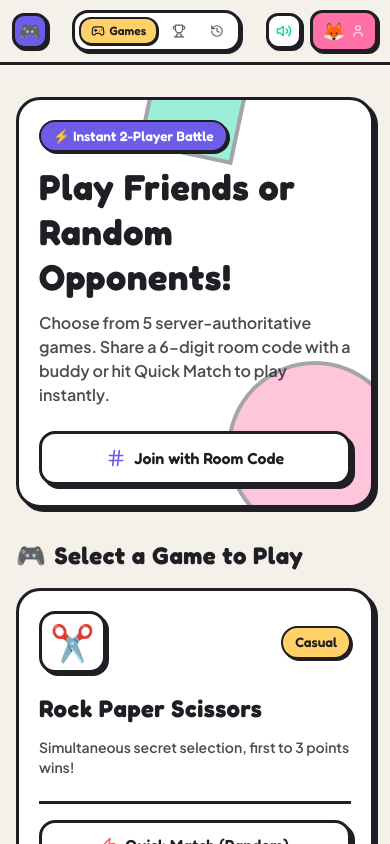
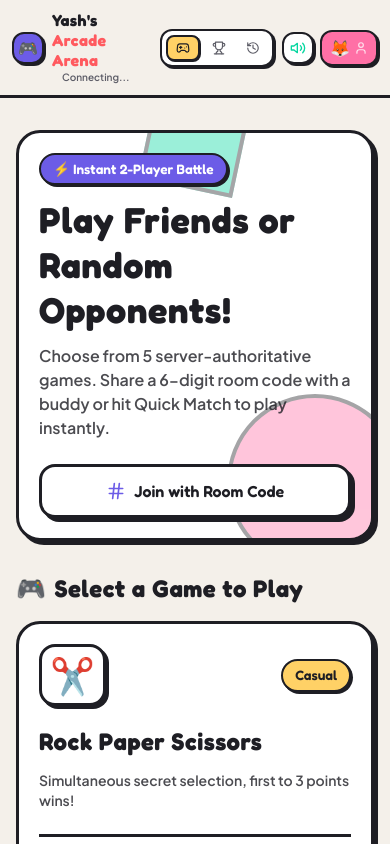
Before and after one commit to yashsushil16/-Real-Time-Multiplayer-2-Player-Games-Platform, a React (Vite) app in the folder client/: page / in a window 390 px wide. Shown: the top 844 px of the page. Built offline with nearby package versions, Linux system fonts and the light colour scheme; no server answers.

Commit message:
Make header title text always visible on all screen sizes

```diff
--- a/client/src/components/Navbar.jsx
+++ b/client/src/components/Navbar.jsx
@@ -8,69 +8,69 @@ export default function Navbar({ activeTab, setActiveTab, onOpenProfile }) {
   return (
     <header className="sticky top-0 z-50 bg-[#F4F0EA]/95 backdrop-blur-md border-b-[3px] border-[#1E1E24] px-3 sm:px-4 py-2.5 sm:py-3">
       <div className="max-w-6xl mx-auto flex items-center justify-between gap-2 sm:gap-4">
-        {/* Brand Logo */}
+        {/* Brand Logo & Always Visible Name */}
         <div
           onClick={() => setActiveTab('lobby')}
           className="flex items-center gap-2 cursor-pointer group"
         >
-          <div className="w-9 h-9 sm:w-10 sm:h-10 rounded-xl bg-[#6C5CE7] border-[3px] border-[#1E1E24] shadow-[2px_2px_0px_#1E1E24] sm:shadow-[3px_3px_0px_#1E1E24] flex items-center justify-center text-white text-lg sm:text-xl group-hover:scale-105 transition-transform flex-shrink-0">
+          <div className="w-8 h-8 sm:w-10 sm:h-10 rounded-xl bg-[#6C5CE7] border-[2px] sm:border-[3px] border-[#1E1E24] shadow-[2px_2px_0px_#1E1E24] sm:shadow-[3px_3px_0px_#1E1E24] flex items-center justify-center text-white text-base sm:text-xl group-hover:scale-105 transition-transform flex-shrink-0">
             🎮
           </div>
-          <div className="hidden xs:block">
-            <span className="font-['Fredoka'] text-xl sm:text-2xl font-bold tracking-wide text-[#1E1E24]">
+          <div>
+            <span className="font-['Fredoka'] text-base sm:text-2xl font-bold tracking-wide text-[#1E1E24] leading-tight block">
               Yash's <span className="text-[#FF5A5F]">Arcade Arena</span>
             </span>
-            <div className="flex items-center gap-1.5 text-[10px] sm:text-xs font-semibold text-[#5C5C66]">
-              <span className={`w-2 h-2 rounded-full ${connected ? 'bg-[#06D6A0]' : 'bg-[#FF5A5F] animate-ping'}`} />
-              <span className="hidden sm:inline">{connected ? 'Server Ready' : 'Connecting...'}</span>
+            <div className="flex items-center gap-1 text-[10px] sm:text-xs font-semibold text-[#5C5C66]">
+              <span className={`w-1.5 h-1.5 sm:w-2 sm:h-2 rounded-full ${connected ? 'bg-[#06D6A0]' : 'bg-[#FF5A5F] animate-ping'}`} />
+              <span className="text-[10px] sm:text-xs">{connected ? 'Server Ready' : 'Connecting...'}</span>
             </div>
           </div>
         </div>
 
         {/* Navigation Tabs */}
-        <nav className="flex items-center gap-1 sm:gap-2 bg-white border-[3px] border-[#1E1E24] p-1 rounded-2xl shadow-[2px_2px_0px_#1E1E24] sm:shadow-[3px_3px_0px_#1E1E24]">
+        <nav className="flex items-center gap-1 sm:gap-2 bg-white border-[2px] sm:border-[3px] border-[#1E1E24] p-1 rounded-xl sm:rounded-2xl shadow-[2px_2px_0px_#1E1E24] sm:shadow-[3px_3px_0px_#1E1E24]">
           <button
             onClick={() => setActiveTab('lobby')}
-            className={`flex items-center gap-1 sm:gap-1.5 px-2.5 sm:px-3 py-1 sm:py-1.5 rounded-xl font-['Fredoka'] font-semibold text-xs sm:text-sm transition-all ${
+            className={`flex items-center gap-1 sm:gap-1.5 px-2 sm:px-3 py-1 sm:py-1.5 rounded-lg sm:rounded-xl font-['Fredoka'] font-semibold text-xs sm:text-sm transition-all ${
               activeTab === 'lobby'
                 ? 'bg-[#FFD166] border-[2px] border-[#1E1E24] shadow-[1px_1px_0px_#1E1E24]'
                 : 'hover:bg-gray-100 text-[#5C5C66]'
             }`}
           >
             <Gamepad2 className="w-3.5 h-3.5 sm:w-4 sm:h-4" />
-            <span>Games</span>
+            <span className="hidden sm:inline">Games</span>
           </button>
 
           <button
             onClick={() => setActiveTab('leaderboard')}
-            className={`flex items-center gap-1 sm:gap-1.5 px-2.5 sm:px-3 py-1 sm:py-1.5 rounded-xl font-['Fredoka'] font-semibold text-xs sm:text-sm transition-all ${
+            className={`flex items-center gap-1 sm:gap-1.5 px-2 sm:px-3 py-1 sm:py-1.5 rounded-lg sm:rounded-xl font-['Fredoka'] font-semibold text-xs sm:text-sm transition-all ${
               activeTab === 'leaderboard'
                 ? 'bg-[#06D6A0] border-[2px] border-[#1E1E24] shadow-[1px_1px_0px_#1E1E24]'
                 : 'hover:bg-gray-100 text-[#5C5C66]'
             }`}
           >
             <Trophy className="w-3.5 h-3.5 sm:w-4 sm:h-4" />
-            <span className="hidden xs:inline">Ranks</span>
+            <span className="hidden sm:inline">Ranks</span>
           </button>
 
           <button
             onClick={() => setActiveTab('history')}
-            className={`flex items-center gap-1 sm:gap-1.5 px-2.5 sm:px-3 py-1 sm:py-1.5 rounded-xl font-['Fredoka'] font-semibold text-xs sm:text-sm transition-all ${
+            className={`flex items-center gap-1 sm:gap-1.5 px-2 sm:px-3 py-1 sm:py-1.5 rounded-lg sm:rounded-xl font-['Fredoka'] font-semibold text-xs sm:text-sm transition-all ${
               activeTab === 'history'
                 ? 'bg-[#4EA8DE] text-white border-[2px] border-[#1E1E24] shadow-[1px_1px_0px_#1E1E24]'
                 : 'hover:bg-gray-100 text-[#5C5C66]'
             }`}
           >
             <History className="w-3.5 h-3.5 sm:w-4 sm:h-4" />
-            <span className="hidden xs:inline">History</span>
+            <span className="hidden sm:inline">History</span>
           </button>
         </nav>
 
         {/* Right Actions: Sound + User Profile */}
-        <div className="flex items-center gap-2 sm:gap-3">
+        <div className="flex items-center gap-1.5 sm:gap-3">
           <button
             onClick={toggleSound}
-            className="w-9 h-9 sm:w-10 sm:h-10 rounded-xl bg-white border-[3px] border-[#1E1E24] shadow-[2px_2px_0px_#1E1E24] flex items-center justify-center text-[#1E1E24] hover:bg-gray-50 active:translate-x-[1px] active:translate-y-[1px] transition-all flex-shrink-0"
+            className="w-8 h-8 sm:w-10 sm:h-10 rounded-xl bg-white border-[2px] sm:border-[3px] border-[#1E1E24] shadow-[2px_2px_0px_#1E1E24] flex items-center justify-center text-[#1E1E24] hover:bg-gray-50 active:translate-x-[1px] active:translate-y-[1px] transition-all flex-shrink-0"
             title={isMuted ? 'Unmute Audio' : 'Mute Audio'}
           >
             {isMuted ? <VolumeX className="w-4 h-4 sm:w-5 sm:h-5 text-[#FF5A5F]" /> : <Volume2 className="w-4 h-4 sm:w-5 sm:h-5 text-[#06D6A0]" />}
@@ -78,9 +78,9 @@ export default function Navbar({ activeTab, setActiveTab, onOpenProfile }) {
 
           <button
             onClick={onOpenProfile}
-            className="flex items-center gap-1.5 px-2.5 sm:px-3 py-1 sm:py-1.5 rounded-xl bg-[#FF70A6] border-[3px] border-[#1E1E24] shadow-[2px_2px_0px_#1E1E24] text-white font-['Fredoka'] font-semibold hover:scale-105 active:translate-x-[1px] active:translate-y-[1px] transition-all"
+            className="flex items-center gap-1 sm:gap-1.5 px-2 sm:px-3 py-1 sm:py-1.5 rounded-xl bg-[#FF70A6] border-[2px] sm:border-[3px] border-[#1E1E24] shadow-[2px_2px_0px_#1E1E24] text-white font-['Fredoka'] font-semibold hover:scale-105 active:translate-x-[1px] active:translate-y-[1px] transition-all"
           >
-            <span className="text-lg sm:text-xl">{user.avatar}</span>
+            <span className="text-base sm:text-xl">{user.avatar}</span>
             <span className="hidden md:inline max-w-[90px] truncate text-xs sm:text-sm">{user.name}</span>
             <User className="w-3.5 h-3.5 sm:w-4 sm:h-4 opacity-80" />
           </button>
```
